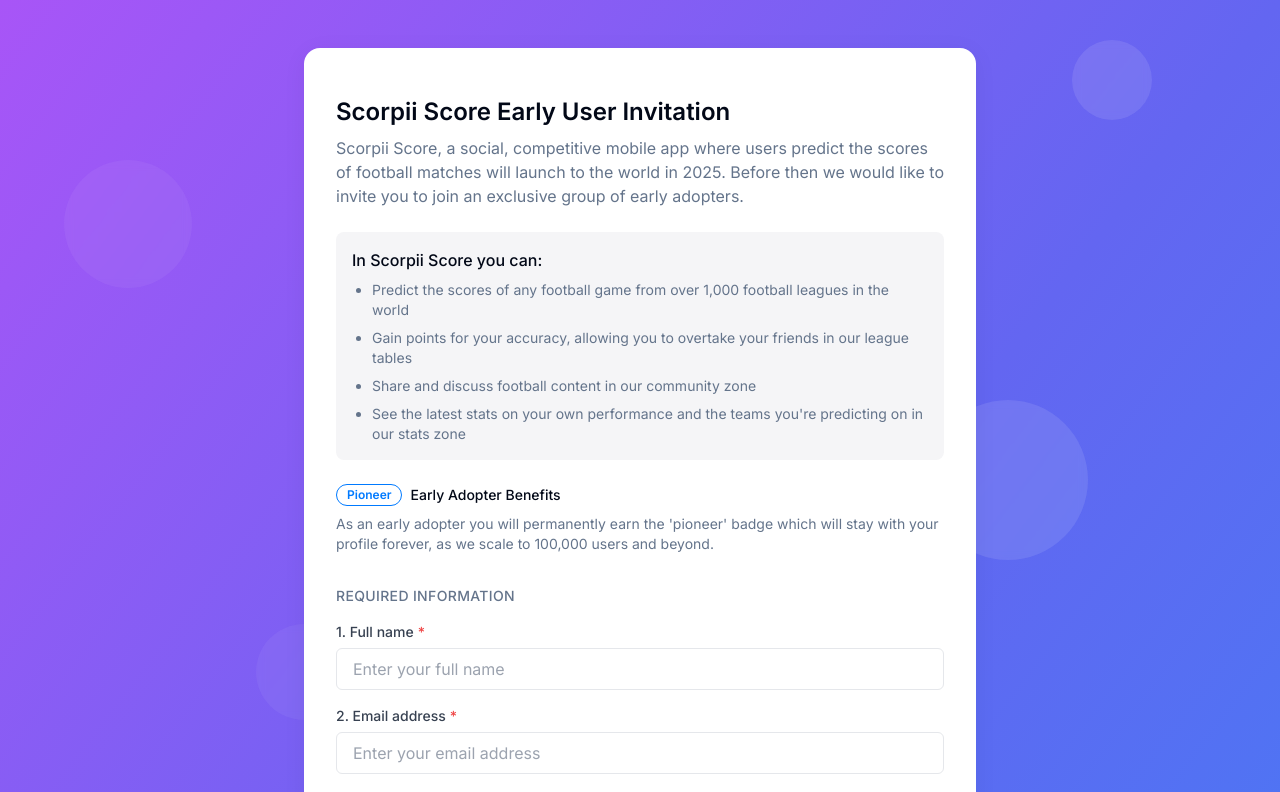
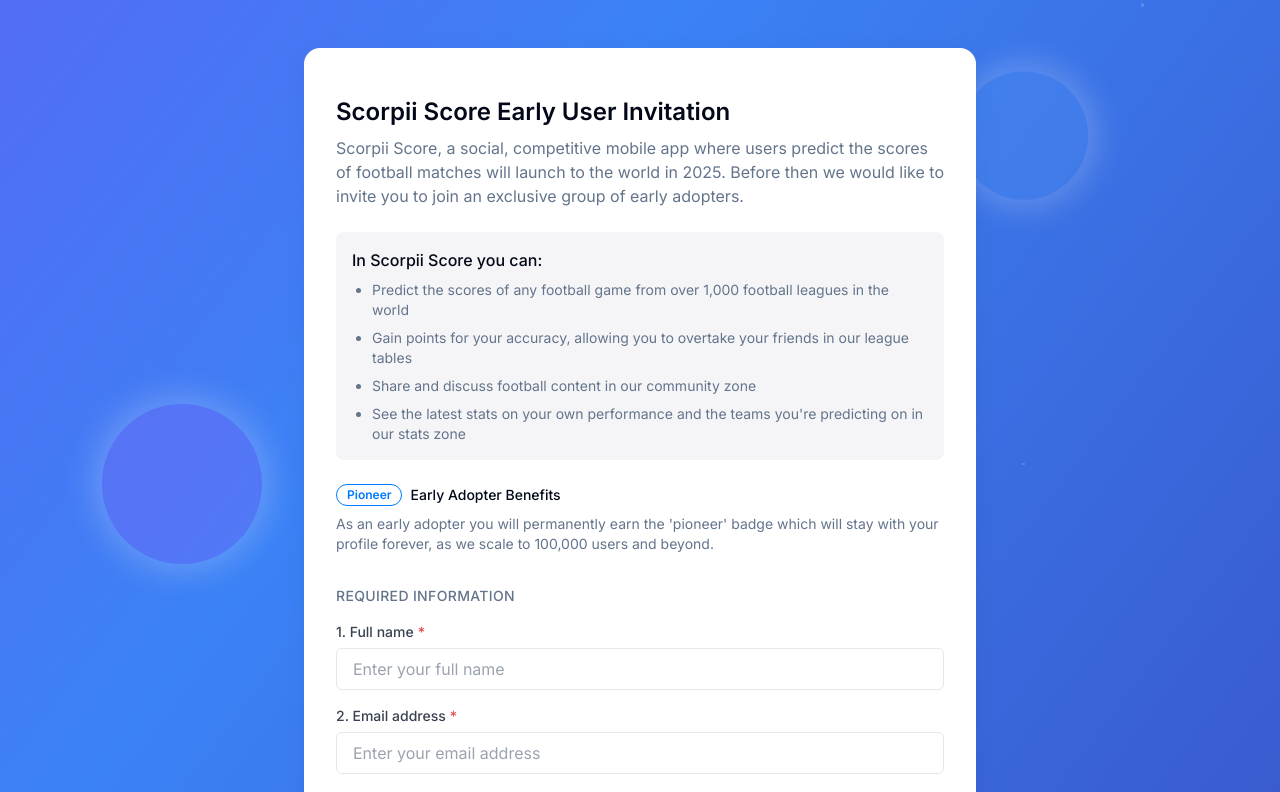
Before and after one commit to dhia-bk/scorpii-score-invite, a React (Vite) app: page / in a window 1280 px wide. Shown: the top 792 px of the page. Built offline with nearby package versions, Linux system fonts and the light colour scheme.

Commit message:
Improve background visuals
Add flashier background with animation.

```diff
--- a/src/index.css
+++ b/src/index.css
@@ -149,4 +149,55 @@
   .text-balance {
     text-wrap: balance;
   }
+
+  /* Animations for the background */
+  @keyframes float {
+    0%, 100% {
+      transform: translateY(0);
+    }
+    50% {
+      transform: translateY(-20px);
+    }
+  }
+
+  @keyframes twinkle {
+    0%, 100% {
+      opacity: 0;
+    }
+    50% {
+      opacity: 1;
+    }
+  }
+
+  .animate-gradient-x {
+    background-size: 200% 200%;
+    animation: gradient 15s ease infinite;
+  }
+
+  @keyframes gradient {
+    0% {
+      background-position: 0% 50%;
+    }
+    50% {
+      background-position: 100% 50%;
+    }
+    100% {
+      background-position: 0% 50%;
+    }
+  }
+
+  /* Glow effect for orbs */
+  .glow {
+    box-shadow: 0 0 30px 10px rgba(255, 255, 255, 0.2);
+    animation: pulse 4s infinite ease-in-out;
+  }
+
+  @keyframes pulse {
+    0%, 100% {
+      box-shadow: 0 0 30px 10px rgba(255, 255, 255, 0.2);
+    }
+    50% {
+      box-shadow: 0 0 40px 15px rgba(255, 255, 255, 0.4);
+    }
+  }
 }
--- a/src/pages/Index.tsx
+++ b/src/pages/Index.tsx
@@ -5,8 +5,9 @@ import ScorpiiForm from "@/components/ScorpiiForm";
 const Index: React.FC = () => {
   const containerRef = useRef<HTMLDivElement>(null);
 
-  // Add subtle parallax effect on scroll
+  // Add animated background effects
   useEffect(() => {
+    // Parallax effect for orbs
     const handleScroll = () => {
       if (!containerRef.current) return;
 
@@ -20,19 +21,50 @@ const Index: React.FC = () => {
       });
     };
 
+    // Floating animation for orbs
+    const orbs = containerRef.current?.querySelectorAll('.orb') || [];
+    orbs.forEach((orb, index) => {
+      const delay = index * 0.5;
+      const element = orb as HTMLElement;
+      element.style.animation = `float 8s ease-in-out ${delay}s infinite`;
+    });
+
     window.addEventListener('scroll', handleScroll);
     return () => window.removeEventListener('scroll', handleScroll);
   }, []);
 
   return (
-    <div ref={containerRef} className="min-h-screen bg-gradient-to-br from-purple-500 via-indigo-500 to-blue-500">
-      <div className="absolute top-0 left-0 w-full h-full overflow-hidden pointer-events-none">
-        <div className="absolute top-10 right-[10%] w-20 h-20 rounded-full bg-white/10 backdrop-blur-sm parallax" />
-        <div className="absolute top-40 left-[5%] w-32 h-32 rounded-full bg-white/5 backdrop-blur-sm parallax" />
-        <div className="absolute bottom-[30%] right-[15%] w-40 h-40 rounded-full bg-white/10 backdrop-blur-sm parallax" />
-        <div className="absolute bottom-[10%] left-[20%] w-24 h-24 rounded-full bg-white/5 backdrop-blur-sm parallax" />
+    <div ref={containerRef} className="min-h-screen relative overflow-hidden">
+      {/* Animated gradient background */}
+      <div className="absolute inset-0 bg-gradient-to-br from-purple-600 via-blue-500 to-indigo-800 animate-gradient-x"></div>
+
+      {/* Moving particles/stars */}
+      <div className="stars-container absolute inset-0">
+        {Array.from({ length: 20 }).map((_, i) => (
+          <div
+            key={i}
+            className="star absolute rounded-full bg-white/30"
+            style={{
+              width: `${Math.random() * 4 + 1}px`,
+              height: `${Math.random() * 4 + 1}px`,
+              top: `${Math.random() * 100}%`,
+              left: `${Math.random() * 100}%`,
+              animation: `twinkle ${Math.random() * 5 + 3}s linear ${Math.random() * 5}s infinite`
+            }}
+          />
+        ))}
       </div>
 
+      {/* Glowing orbs with parallax and floating effect */}
+      <div className="absolute top-0 left-0 w-full h-full overflow-hidden pointer-events-none">
+        <div className="absolute top-[5%] right-[15%] w-32 h-32 rounded-full bg-blue-400/20 backdrop-blur-sm parallax orb glow" />
+        <div className="absolute top-[25%] left-[8%] w-40 h-40 rounded-full bg-purple-500/20 backdrop-blur-sm parallax orb glow" />
+        <div className="absolute bottom-[35%] right-[10%] w-56 h-56 rounded-full bg-indigo-400/20 backdrop-blur-sm parallax orb glow" />
+        <div className="absolute bottom-[15%] left-[20%] w-48 h-48 rounded-full bg-cyan-400/20 backdrop-blur-sm parallax orb glow" />
+        <div className="absolute top-[50%] left-[40%] w-24 h-24 rounded-full bg-pink-400/20 backdrop-blur-sm parallax orb glow" />
+      </div>
+
+      {/* Content */}
       <div className="container mx-auto py-12 px-4 relative z-10">
         <div className="max-w-4xl mx-auto">
           <ScorpiiForm />
--- a/tailwind.config.ts
+++ b/tailwind.config.ts
@@ -1,4 +1,3 @@
-
 import type { Config } from "tailwindcss";
 
 export default {
@@ -100,6 +99,19 @@ export default {
         "scale-in": {
           "0%": { transform: "scale(0.95)", opacity: "0" },
           "100%": { transform: "scale(1)", opacity: "1" }
+        },
+        "gradient": {
+          "0%": { backgroundPosition: "0% 50%" },
+          "50%": { backgroundPosition: "100% 50%" },
+          "100%": { backgroundPosition: "0% 50%" }
+        },
+        "float": {
+          "0%, 100%": { transform: "translateY(0)" },
+          "50%": { transform: "translateY(-20px)" }
+        },
+        "twinkle": {
+          "0%, 100%": { opacity: "0" },
+          "50%": { opacity: "1" }
         }
       },
       animation: {
@@ -108,7 +120,10 @@ export default {
         "fade-in": "fade-in 0.6s ease-out",
         "slide-up": "slide-up 0.5s ease-out",
         "pulse-subtle": "pulse-subtle 3s infinite ease-in-out",
-        "scale-in": "scale-in 0.3s ease-out"
+        "scale-in": "scale-in 0.3s ease-out",
+        "gradient-x": "gradient 15s ease infinite",
+        "float": "float 6s ease-in-out infinite",
+        "twinkle": "twinkle 5s ease-in-out infinite"
       },
       transitionProperty: {
         "height": "height",
```
